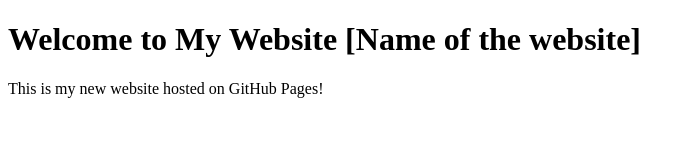
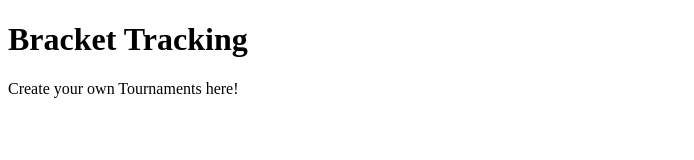
Before and after one commit to Trevor-Buck/tournament, a plain HTML site: page index.html in a window 1280 px wide. Shown: the whole page, without its empty margins (0-694 px from the left). Drawn offline with Linux system fonts and the light colour scheme.

Commit message:
Description

```diff
--- a/index.html
+++ b/index.html
@@ -18,9 +18,9 @@
 
     <main>
 
-        <h1>Welcome to My Website [Name of the website]</h1>
+        <h1>Bracket Tracking</h1>
 
-        <p>This is my new website hosted on GitHub Pages!</p>
+        <p>Create your own Tournaments here!</p>
 
     </main>
 
```
